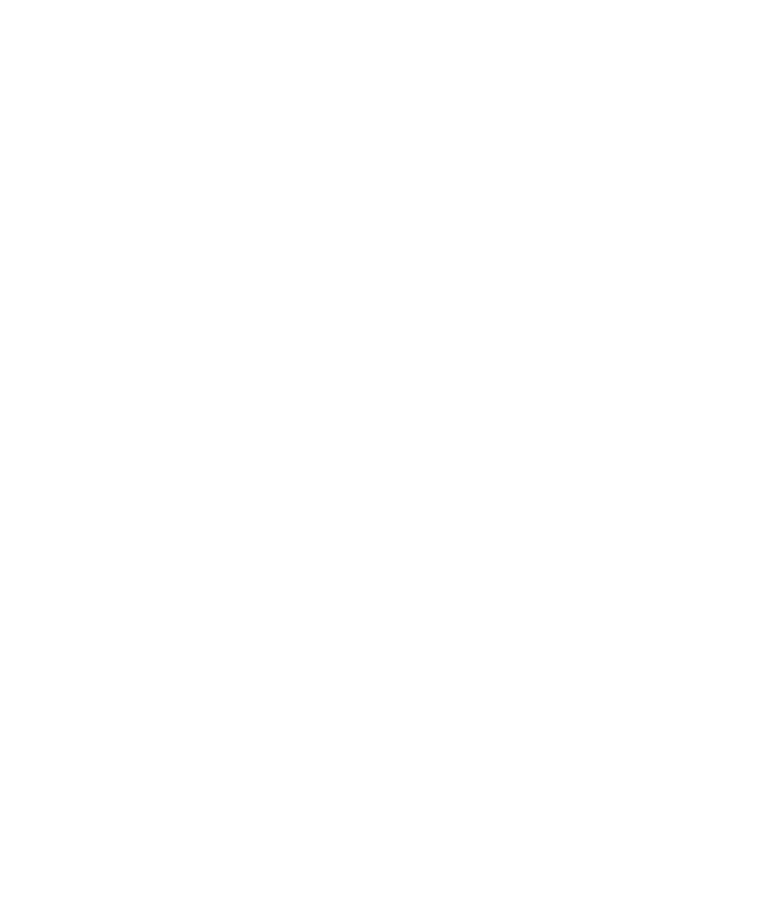
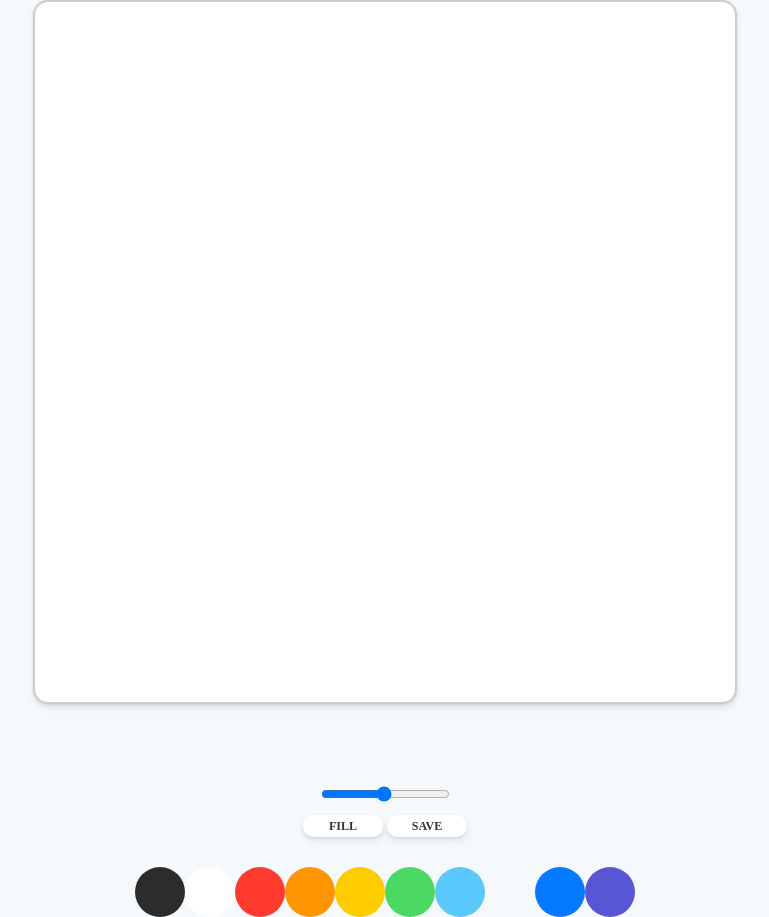
Before and after one commit to my-ero/drawboard, a plain HTML site: page index.html in a window 1280 px wide. Shown: the whole page, without its empty margins (255-1024 px from the left). Before the commit the page ends 800 px from the top, so only its background shows below. Drawn offline with Linux system fonts and the light colour scheme.

Commit message:
wip drawboard

```diff
--- a/index.html
+++ b/index.html
@@ -5,9 +5,37 @@
     <meta http-equiv="X-UA-Compatible" content="IE=edge">
     <meta name="viewport" content="width=device-width, initial-scale=1.0">
     <link rel="stylesheet" href="/style.css" />
+    <link rel="stylesheet" href="/reset.css" />
     <title>PainJS</title>
 </head>
 <body>
+    <!-- id는 js, class는 css -->
+    <canvas id="jsCanvas" class="canvas"></canvas>
+    <div class="controls">
+        <div class="controls_range">
+            <input type="range" id="jsRange" min="0.1" max="5" value="2.5" step="0.1" />
+        </div>
+        <div class="conrols_btns">
+            <button id="jsMode">
+                Fill
+            </button>
+            <button id="jsSave">
+                Save
+            </button>
+        </div>
+        <div class="controls_colors" id="jscolors">
+            <div class="controls__color jsColor" style="background-color:#2c2c2c"></div>
+            <div class="controls__color jsColor" style="background-color:white"></div>
+            <div class="controls__color jsColor" style="background-color:#ff3b30"></div>
+            <div class="controls__color jsColor" style="background-color:#ff9500"></div>
+            <div class="controls__color jsColor" style="background-color:#ffcc00"></div>
+            <div class="controls__color jsColor" style="background-color:#4cd963"></div>
+            <div class="controls__color jsColor" style="background-color:#5ac8fa"></div>
+            <div class="controls__color jsColor" style="background-color:#f6f9fc"></div>
+            <div class="controls__color jsColor" style="background-color:#0579ff"></div>
+            <div class="controls__color jsColor" style="background-color:#5856d5"></div>
+        </div>
+    </div>
     <script src="/script.js"></script>
 </body>
 </html>
--- /dev/null
+++ b/reset.css
@@ -0,0 +1,48 @@
+/* http://meyerweb.com/eric/tools/css/reset/
+   v2.0 | 20110126
+   License: none (public domain)
+*/
+
+html, body, div, span, applet, object, iframe,
+h1, h2, h3, h4, h5, h6, p, blockquote, pre,
+a, abbr, acronym, address, big, cite, code,
+del, dfn, em, img, ins, kbd, q, s, samp,
+small, strike, strong, sub, sup, tt, var,
+b, u, i, center,
+dl, dt, dd, ol, ul, li,
+fieldset, form, label, legend,
+table, caption, tbody, tfoot, thead, tr, th, td,
+article, aside, canvas, details, embed,
+figure, figcaption, footer, header, hgroup,
+menu, nav, output, ruby, section, summary,
+time, mark, audio, video {
+	margin: 0;
+	padding: 0;
+	border: 0;
+	font-size: 100%;
+	font: inherit;
+	vertical-align: baseline;
+}
+/* HTML5 display-role reset for older browsers */
+article, aside, details, figcaption, figure,
+footer, header, hgroup, menu, nav, section {
+	display: block;
+}
+body {
+	line-height: 1;
+}
+ol, ul {
+	list-style: none;
+}
+blockquote, q {
+	quotes: none;
+}
+blockquote:before, blockquote:after,
+q:before, q:after {
+	content: '';
+	content: none;
+}
+table {
+	border-collapse: collapse;
+	border-spacing: 0;
+}
--- a/script.js
+++ b/script.js
@@ -0,0 +1,68 @@
+const canvas = document.getElementById('jsCanvas');
+const ctx = canvas.getContext('2d');
+const colors = document.getElementsByClassName('jsColor');
+const range = document.getElementById('jsRange');
+const mode = document.getElementById('jsMode');
+
+canvas.width = 700;
+canvas.height = 700;
+
+ctx.strokeStyle = '#2c2c2c';
+ctx.lineWidth = 2.5;
+
+function onMouseMove(event) {
+    const x = event.offsetX;
+    const y = event.offsetY;
+    if(!paiting){
+        ctx.beginPath(); //path를 만듦
+        ctx.moveTo(x, y); //시작 위치
+    }else{
+        ctx.lineTo(x, y); //끝나는 위치
+        ctx.stroke(); //획을 긋는다
+    }
+}
+let paiting = false;
+let filling = false;
+
+function stopPainting(event){
+    paiting = false;
+}
+
+function startPainting(enent){
+    paiting = true;
+}
+
+function changeColor(event){
+    const color = event.target.style.backgroundColor;
+    ctx.strokeStyle = color;
+}
+
+function handleRangechange(event){
+    const ranges = event.target.value;
+    ctx.lineWidth = ranges;
+}
+
+function handleModeClick(){
+    if(filling === true){
+        filling = false;
+        mode.innerHTML = 'Fill';
+    }else{
+        filling = true;
+        mode.innerHTML = 'Paint';
+    }
+}
+
+if(canvas){
+    canvas.addEventListener('mousemove', onMouseMove);
+    canvas.addEventListener('mousedown', startPainting);
+    canvas.addEventListener('mouseup', stopPainting);
+    canvas.addEventListener('mouseleave', stopPainting);
+}
+
+Array.from(colors).forEach(color => color.addEventListener('click', changeColor));
+if(range){
+    range.addEventListener('input', handleRangechange);
+}
+if(mode){
+    mode.addEventListener('click', handleModeClick);
+}
--- a/style.css
+++ b/style.css
@@ -0,0 +1,60 @@
+body{
+    background-color: #f6f9fc;
+    font-family: -apple-system, BlinkMacSystemFont, 'Segoe UI', Roboto, Oxygen, Ubuntu, Cantarell, 'Open Sans', 'Helvetica Neue', sans-serif;
+    display: flex;
+    flex-direction: column;
+    align-items: center;
+    padding-top: 50px 0;
+}
+
+.canvas{
+    width: 700px;
+    height: 700px;
+    background-color: #fff;
+    border-radius: 15px;
+    box-shadow: 0 4px 6px rgba(50, 50, 93, 0.11), 0 1px 3px rgba(0, 0, 0, 0.08);
+    border: 2px solid rgba(0, 0, 0, 0.2);
+    color: rgba(0, 0, 0, 0.8);
+}
+
+.controls_colors{
+    display: flex;
+}
+
+.controls_colors .controls__color{
+    width: 50px;
+    height: 50px;
+    border-radius: 25px;
+    cursor: pointer;
+}
+
+.controls{
+    margin-top: 80px;
+    display: flex;
+    flex-direction: column;
+    align-items: center;
+
+}
+
+.controls .conrols_btns{
+    margin-bottom: 30px;
+}
+
+.conrols_btns button{
+    all: unset;
+    cursor: pointer;
+    background-color: #fff;
+    padding: 5px 0;
+    width: 80px;
+    text-align: center;
+    border-radius: 10px;
+    box-shadow: 0 4px 6px rgba(50, 50, 93, 0.11), 0 1px 3px rgba(0, 0, 0, 0.08);
+    color: rgba(0, 0, 0, 0.8);
+    text-transform: uppercase;
+    font-weight: 600;
+    font-size: 12px;
+}
+
+.controls .controls_range{
+    margin-bottom: 10px;
+}
```
